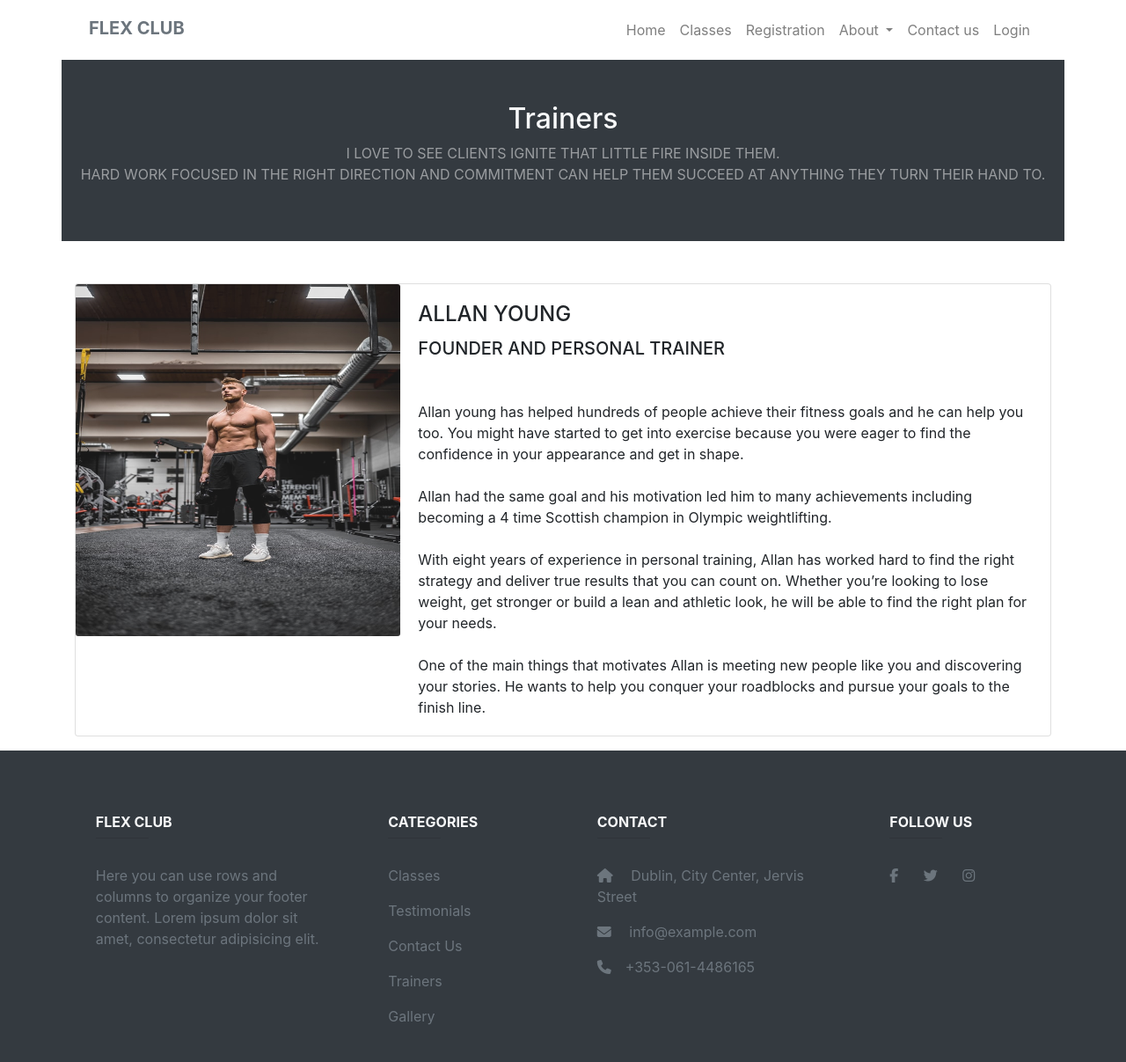
After one commit to minajm/FlexClub, a PHP site: page /FlexClub/trainers.php in a window 1280 px wide. The commit adds this page. Shown: the whole page at 88% size. Run offline with PHP 8.4, Linux system fonts and the light colour scheme; some libraries are stand-ins or nearby versions.

Commit message:
add trainers

```diff
--- a/css/style.css
+++ b/css/style.css
@@ -42,6 +42,7 @@ pre {
 img{
     opacity: 0.9;
 }
+
 /*********Testimonial*****************************/
 .Testimonial {
     border: 1px solid #efefef;
@@ -315,30 +316,6 @@ img{
 
 }
 
-.Features .inp input{
-
-    margin-left: 20px;
-
-}
-.Features textarea{
-    margin-left: 20px;
-
-}
-
-
-.Features{
-
-    width: 100%;
-    overflow: hidden;
-}
-.featAndimg{
-    float: left;
-    width: 70%;
-}
-.login{
-    float: right;
-    width: 25%;
-}
 .feat{
 
     width: 100%;
--- a/header.php
+++ b/header.php
@@ -68,7 +68,7 @@ include_once('connect.php');
                     </a>
                     <div class="dropdown-menu" aria-labelledby="navbarDropdown">
                         <a class="dropdown-item" href="./testimonial.php">Testimonial</a>
-                        <a class="dropdown-item" href="#">Trainers</a>
+                        <a class="dropdown-item" href="./trainers.php">Trainers</a>
                         <a class="dropdown-item" href="./gallery.php">Gallery</a>
                     </div>
                 </li>
--- /dev/null
+++ b/trainers.php
@@ -0,0 +1,38 @@
+<?php
+include_once('header.php');
+?>
+    <div class="container">
+        <div class="row bg-dark pb-5 pt-5 mb-5">
+            <div class="col text-center">
+                <h2 class="text-light">Trainers</h2>
+                <p class="text-white-50">I LOVE TO SEE CLIENTS IGNITE THAT LITTLE FIRE INSIDE THEM. <br>HARD WORK FOCUSED IN THE RIGHT DIRECTION AND COMMITMENT CAN HELP THEM SUCCEED AT ANYTHING THEY TURN THEIR HAND TO.</p>
+            </div>
+        </div>
+
+
+        <div class="card mb-3" style="width: 100%;">
+            <div class="row no-gutters">
+                <div class="col-md-4">
+                    <img src="./image/ceo.jpg" class="card-img" style="height: 400px" alt="...">
+                </div>
+                <div class="col-md-8">
+                    <div class="card-body">
+                        <h4 class="card-title">ALLAN YOUNG</h4>
+                        <h5>FOUNDER AND PERSONAL TRAINER</h5>
+                        <p class="card-text mt-5">Allan young has helped hundreds of people achieve their fitness goals and he can help you too. You might have started to get into exercise because you were eager to find the confidence in your appearance and get in shape.<br><br>
+
+                            Allan had the same goal and his motivation led him to many achievements including becoming a 4 time Scottish champion in Olympic weightlifting.<br><br>
+
+                            With eight years of experience in personal training, Allan has worked hard to find the right strategy and deliver true results that you can count on. Whether you’re looking to lose weight, get stronger or build a lean and athletic look,
+                            he will be able to find the right plan for your needs.<br><br>
+
+                            One of the main things that motivates Allan is meeting new people like you and discovering your stories. He wants to help you conquer your roadblocks and pursue your goals to the finish line.
+                        </p>
+                    </div>
+                </div>
+            </div>
+        </div>
+
+    </div>
+<?php
+include_once('footer.php');
```
Also changed, not shown: about_us.php (deleted, +0 -40 lines), login.php (+3 -5 lines), image/ceo.jpg (added), image/geert-pieters-0Z-r591z3DI-unsplash.jpg (deleted), image/upload/1590764503event2.jpg (added), 2 other files.
